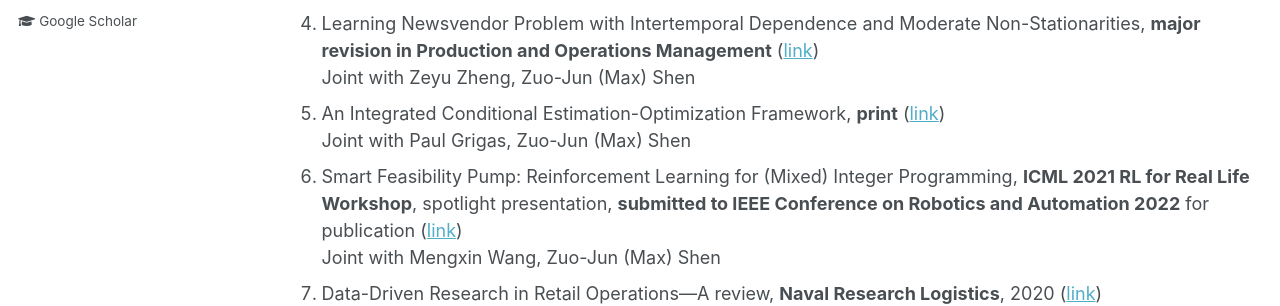
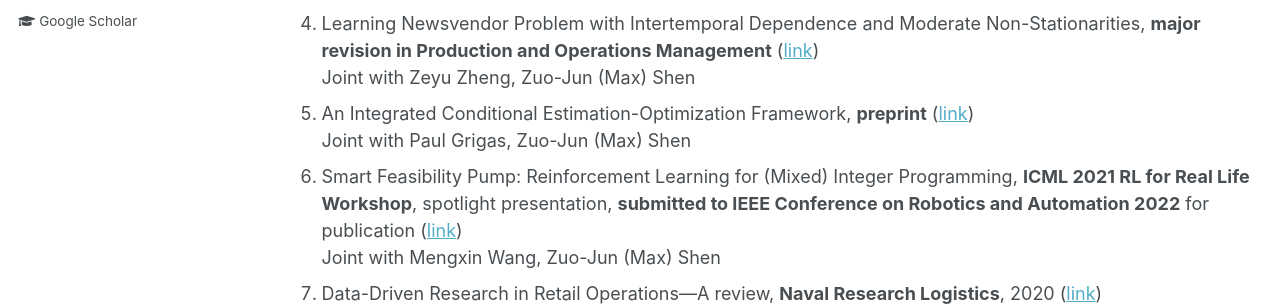
Before and after one commit to alicemengqi/site, a Jekyll site: the page built from _pages/publications.md, in a window 1280 px wide and 1307 px high. Shown: the part 417-723 px from the top of the window. Built offline with Jekyll 4.4.1, drawn with Linux system fonts in a browser that asks for light colours.

Commit message:
Update publications.md

```diff
--- a/_pages/publications.md
+++ b/_pages/publications.md
@@ -15,7 +15,7 @@ Joint with Yuanyuan Shi, Yongzhi Qi, Chenxin Ma, Rong Yuan, Di Wu, Zuo-Jun (Max)
 Joint with Mengxin Wang, Junyu Cao, Zuo-Jun (Max) Shen
 1. Learning Newsvendor Problem with Intertemporal Dependence and Moderate Non-Stationarities, **major revision in Production and Operations Management** ([link](https://papers.ssrn.com/sol3/papers.cfm?abstract_id=3648615))
 Joint with Zeyu Zheng, Zuo-Jun (Max) Shen
-1. An Integrated Conditional Estimation-Optimization Framework, **print** ([link](https://alicemengqi.github.io/site/files/iceo.pdf))
+1. An Integrated Conditional Estimation-Optimization Framework, **preprint** ([link](https://alicemengqi.github.io/site/files/iceo.pdf))
 Joint with Paul Grigas, Zuo-Jun (Max) Shen
 1. Smart Feasibility Pump: Reinforcement Learning for (Mixed) Integer Programming, **ICML 2021 RL for Real Life Workshop**, spotlight presentation, **submitted to IEEE Conference on Robotics and Automation 2022** for publication ([link](https://arxiv.org/abs/2102.09663))
 Joint with Mengxin Wang, Zuo-Jun (Max) Shen
```
